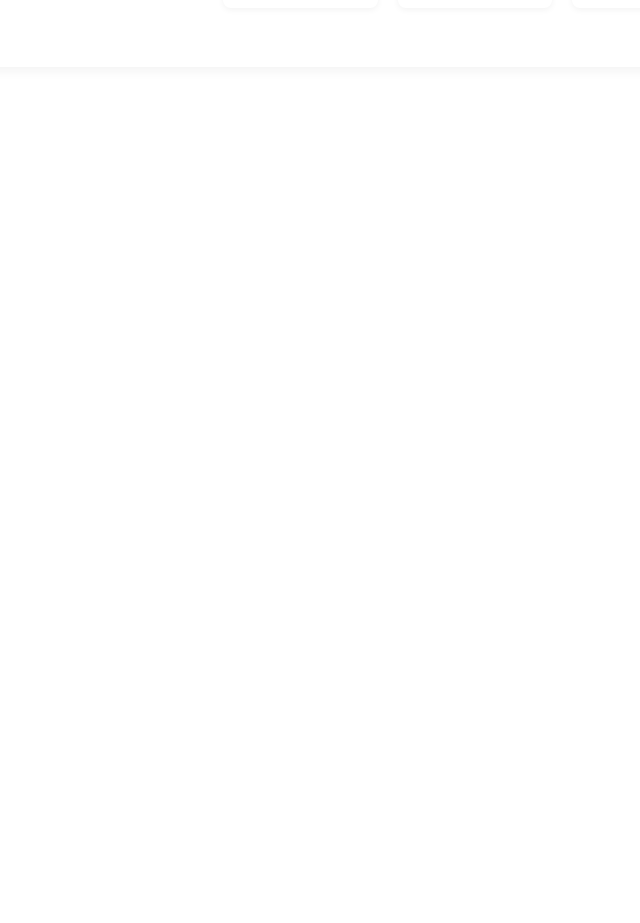
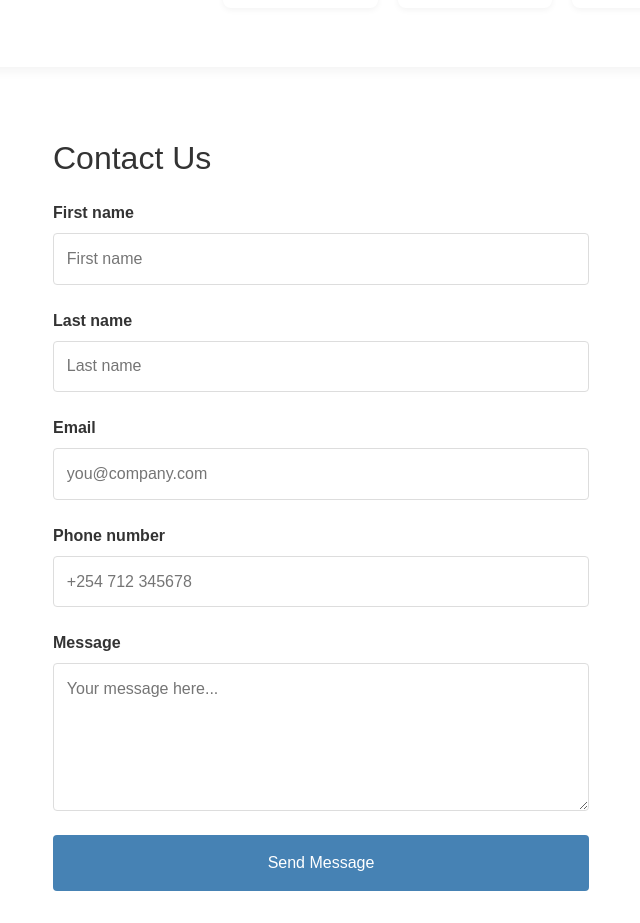
Before and after one commit to Azrielski/Deliveroo, a React (Vite) app in the folder frontend/delivery/: page / in a window 1280 px wide. Shown: the part 765-1688 px from the top of the page, without its empty margins (319-959 px from the left). Before the commit the page ends 872 px from the top, so only its background shows below. Built offline with nearby package versions, Linux system fonts and the light colour scheme.

Commit message:
Created the contact form and its styling

```diff
--- a/frontend/delivery/src/App.jsx
+++ b/frontend/delivery/src/App.jsx
@@ -4,6 +4,7 @@
 import Navbar from './components/Navbar'
 import Hero from './components/Hero';
 import Services from './components/Services';
+import Contact from './components/Contact';
 
 function App() {
 
@@ -12,6 +13,7 @@
       <Navbar />
       <Hero />
       <Services />
+      <Contact />
     </>
   )
 }
--- /dev/null
+++ b/frontend/delivery/src/components/Contact.css
@@ -0,0 +1,65 @@
+.contact-container {
+    max-width: 600px;
+    margin: 0 auto;
+    padding: 2rem;
+    font-family: 'Arial', sans-serif;
+  }
+
+  .contact-container h1 {
+    font-size: 2rem;
+    margin-bottom: 1.5rem;
+    color: #333;
+  }
+
+  .contact-form {
+    display: flex;
+    flex-direction: column;
+    gap: 1.5rem;
+  }
+
+  .form-group {
+    display: flex;
+    flex-direction: column;
+    gap: 0.5rem;
+  }
+
+  .form-group label {
+    font-weight: bold;
+    color: #333;
+  }
+
+  .form-group input,
+  .form-group textarea {
+    padding: 0.8rem;
+    border: 1px solid #ddd;
+    border-radius: 4px;
+    font-size: 1rem;
+  }
+
+  .form-group textarea {
+    resize: vertical;
+    min-height: 120px;
+  }
+
+  .submit-btn {
+    background-color: steelblue;
+    color: white;
+    padding: 1rem;
+    border: none;
+    border-radius: 4px;
+    font-size: 1rem;
+    cursor: pointer;
+    transition: background-color 0.3s;
+  }
+
+  .submit-btn:hover {
+    background-color: black;
+    color: white;
+  }
+
+  /* Responsive design */
+  @media (max-width: 768px) {
+    .contact-container {
+      padding: 1rem;
+    }
+  }
--- /dev/null
+++ b/frontend/delivery/src/components/Contact.jsx
@@ -0,0 +1,66 @@
+import React from 'react';
+import './Contact.css';
+
+const Contact = () => {
+  return (
+    <div className="contact-container">
+      <h1>Contact Us</h1>
+
+      <form className="contact-form">
+        <div className="form-group">
+          <label htmlFor="firstName">First name</label>
+          <input
+            type="text"
+            id="firstName"
+            name="firstName"
+            placeholder="First name"
+          />
+        </div>
+
+        <div className="form-group">
+          <label htmlFor="lastName">Last name</label>
+          <input
+            type="text"
+            id="lastName"
+            name="lastName"
+            placeholder="Last name"
+          />
+        </div>
+
+        <div className="form-group">
+          <label htmlFor="email">Email</label>
+          <input
+            type="email"
+            id="email"
+            name="email"
+            placeholder="you@company.com"
+          />
+        </div>
+
+        <div className="form-group">
+          <label htmlFor="phone">Phone number</label>
+          <input
+            type="tel"
+            id="phone"
+            name="phone"
+            placeholder="+254 712 345678"
+          />
+        </div>
+
+        <div className="form-group">
+          <label htmlFor="message">Message</label>
+          <textarea
+            id="message"
+            name="message"
+            rows="5"
+            placeholder="Your message here..."
+          ></textarea>
+        </div>
+
+        <button type="submit" className="submit-btn">Send Message</button>
+      </form>
+    </div>
+  );
+};
+
+export default Contact;
```
